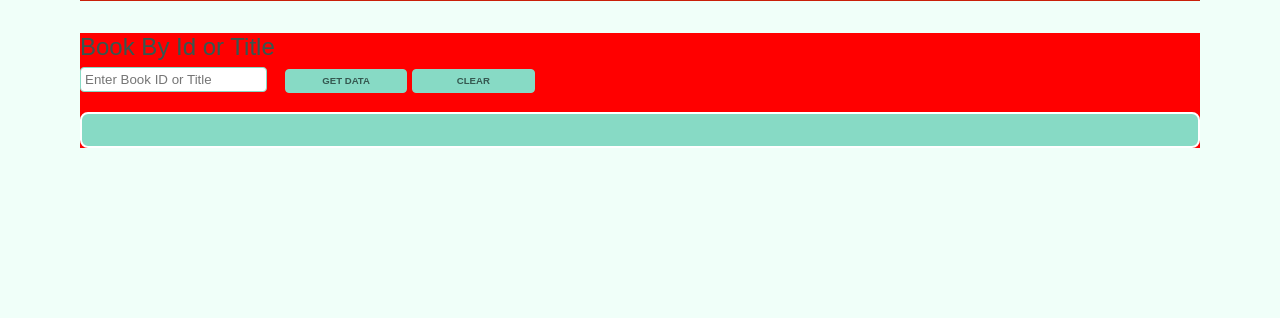
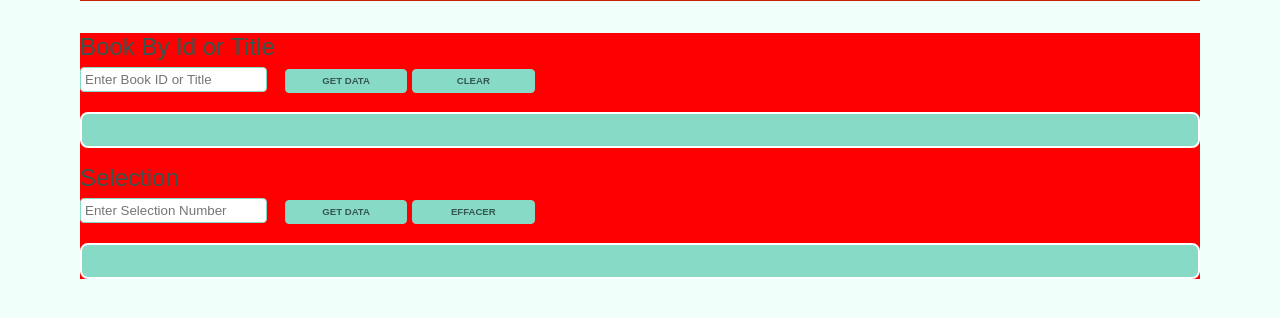
Before and after one commit to JneiraS/AG_Flask, a Flask app: template pg_app/templates/api.html in a window 1280 px wide. Shown: the part 315-633 px from the top of the page. Run offline with Flask 3, Linux system fonts and the light colour scheme; the template is opened without the code that fills it, so the values that code supplies are empty.

Commit message:
Améliorer l'interface utilisateur et étendre les fonctionnalités API
- Mettre à jour style_sap.css pour inclure .selection-cta
- Simplifier AbstractAPI dans script.js
- Ajouter SelectionAPI et RequestSelection
- Mettre à jour api.html pour la sélection de livres
- Supprimer fichiers JavaScript obsolètes

```diff
--- a/pg_app/static/css/style_sap.css
+++ b/pg_app/static/css/style_sap.css
@@ -26,7 +26,7 @@ body {
  color: var(--font-color-darker);
 }
 
-.boock-cta {
+.boock-cta, .selection-cta {
   margin: 1em 0em;
   background-color: var(--main-color);
   padding: 1em 5em;
--- a/pg_app/static/js/script.js
+++ b/pg_app/static/js/script.js
@@ -36,18 +36,7 @@ function slugify(text) {
 
 // Classe abstraite de base pour les API
 class AbstractAPI {
-  static getData(endpoint, callback) {
-    const request = new XMLHttpRequest();
-    request.onload = () => {
-      if (request.status === 200) {
-        callback(request.response);
-      } else {
-        console.error(`Erreur lors de la récupération des données : ${request.status}`);
-      }
-    };
-    request.open("GET", endpoint);
-    request.send();
-  }
+
 
   static showResponse(data) {
     throw new Error("La méthode showResponse doit être implémentée");
@@ -87,6 +76,38 @@ class BookAPI extends AbstractAPI {
   }
 }
 
+class SelectionAPI extends AbstractAPI {
+
+  static getBookBySelection(selection) {
+    const endpoint = `api/selection/${selection}`; // Utilise l'ID pour l'API
+    console.log(endpoint);
+    return getData(endpoint, this.showResponse);
+  }
+
+  static showResponse(data) {
+    const response = JSON.parse(data);
+    const debugCard = document.querySelector(".book-selection");
+    let code = debugCard.querySelector(".selection-cta");
+    let html = "";
+    if (response.books) {
+      Object.keys(response.books).forEach((bookTitle) => {
+        const book = response.books[bookTitle];
+        html += `<h2>${bookTitle}</h2><br>`;
+        html += `<p><strong>ISBN:</strong> ${book.isbn}</p>`;
+        html += `<p><strong>Nombre de pages:</strong> ${book.number_of_pages}</p>`;
+        html += `<p><strong>Prix:</strong> ${book.price}</p>`;
+        html += `<p><strong>Date de publication:</strong> ${book.publication_date}</p><br>`;
+        html += `<p>${book.summary}</p>`;
+      });
+    } else {
+      html += `<p>Données non disponibles</p>`;
+    }
+    code.innerHTML = html;
+  }
+
+
+}
+
 class RequestForm {
   constructor() {
     this.debugCard = document.querySelector(".book-by-id-card");
@@ -119,4 +140,41 @@ class RequestForm {
   }
 }
 
-new RequestForm();
+class RequestSelection extends RequestForm {
+  constructor () {
+    super();
+    this.debugCard = document.querySelector(".book-selection");
+    this.form = this.debugCard.querySelector(".debug-form");
+    this.clearButton = this.form.querySelector("button[data-action='clear']");
+    this.clearButton.addEventListener(
+      "click",
+      this.handleClearClick.bind(this)
+    );
+    this.sendButton = this.form.querySelector("button[data-action='read']");
+    this.sendButton.addEventListener("click", this.handleSendClick.bind(this));
+  }
+
+  handleClearClick(event) {
+    event.preventDefault();
+    let code = this.debugCard.querySelector(".selection-cta");
+    code.innerText = "";
+  }
+
+  handleSendClick(event) {
+    event.preventDefault();
+    const input = document.querySelector(".book-selection input");
+    const isId = !isNaN(input.value); // Vérifie si la valeur est un nombre
+    console.log(`Valeur entrée: ${input.value}`);
+    if (isId) {
+      SelectionAPI.getBookBySelection(input.value); // Appelle la méthode pour obtenir le livre par ID
+    }
+  }
+
+
+
+}
+
+
+
+const requestByTitleorId = new  RequestForm();
+const requestSelection = new  RequestSelection();
--- a/pg_app/templates/api.html
+++ b/pg_app/templates/api.html
@@ -7,12 +7,23 @@
 {% block content %}
 <h1>Book By Id or Title</h1>
 <div class="book-by-id-card">
-    <form class="debug-form" onsubmit="handleSendClick(event)">
+    <form class="debug-form" onsubmit="requestByTitleorId.handleSendClick(event)">
         <input type="text" name="endpoint" value="" placeholder="Enter Book ID or Title" />
         <button type="submit" data-action="read">Get Data</button>
-        <button type="button" data-action="clear" onclick="handleClearClick(event)">Clear</button>
+        <button type="button" data-action="clear" onclick="requestByTitleorId.handleClearClick(event)">Clear</button>
     </form>
 
     <div class="boock-cta"></div>
 </div>
+
+<h1>Selection</h1>
+<div class="book-selection">
+    <form class="debug-form" onsubmit="requestSelection.handleSendClick(event)">
+        <input type="text" name="endpoint" value="" placeholder="Enter Selection Number" />
+        <button type="submit" data-action="read">Get Data</button>
+        <button type="button" data-action="clear" onclick="requestSelection.handleClearClick(event)">Effacer</button>
+    </form>
+
+    <div class="selection-cta"></div>
+</div>
 {% endblock %}
```
